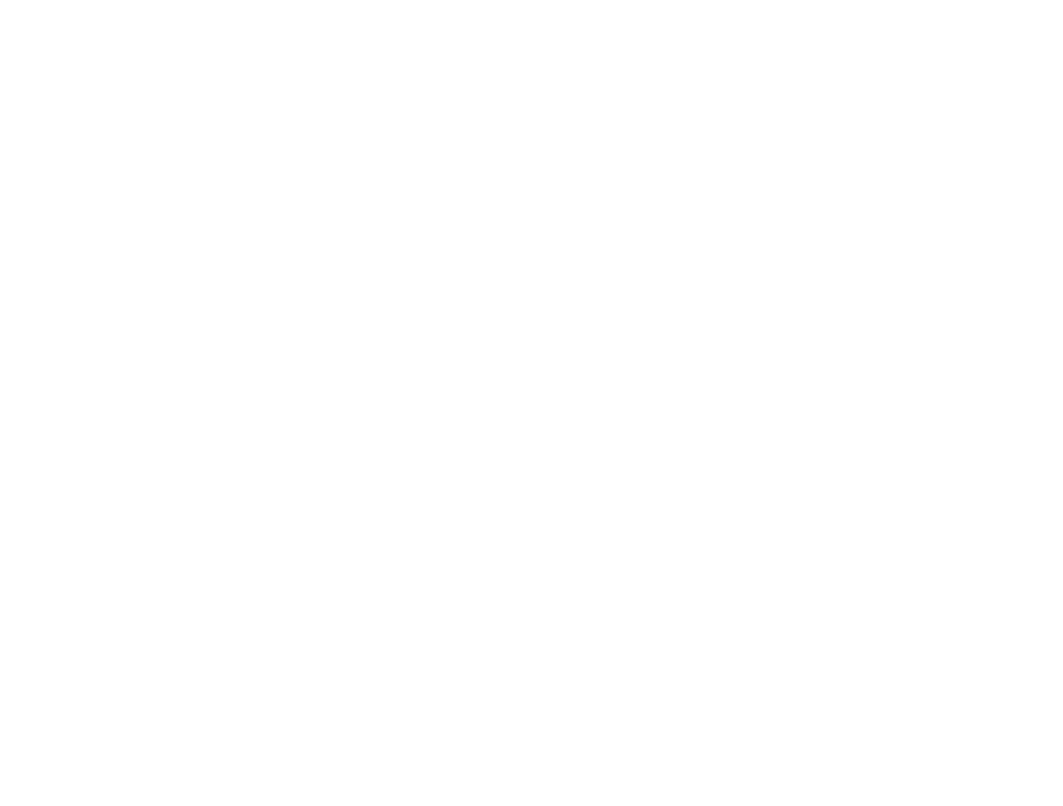
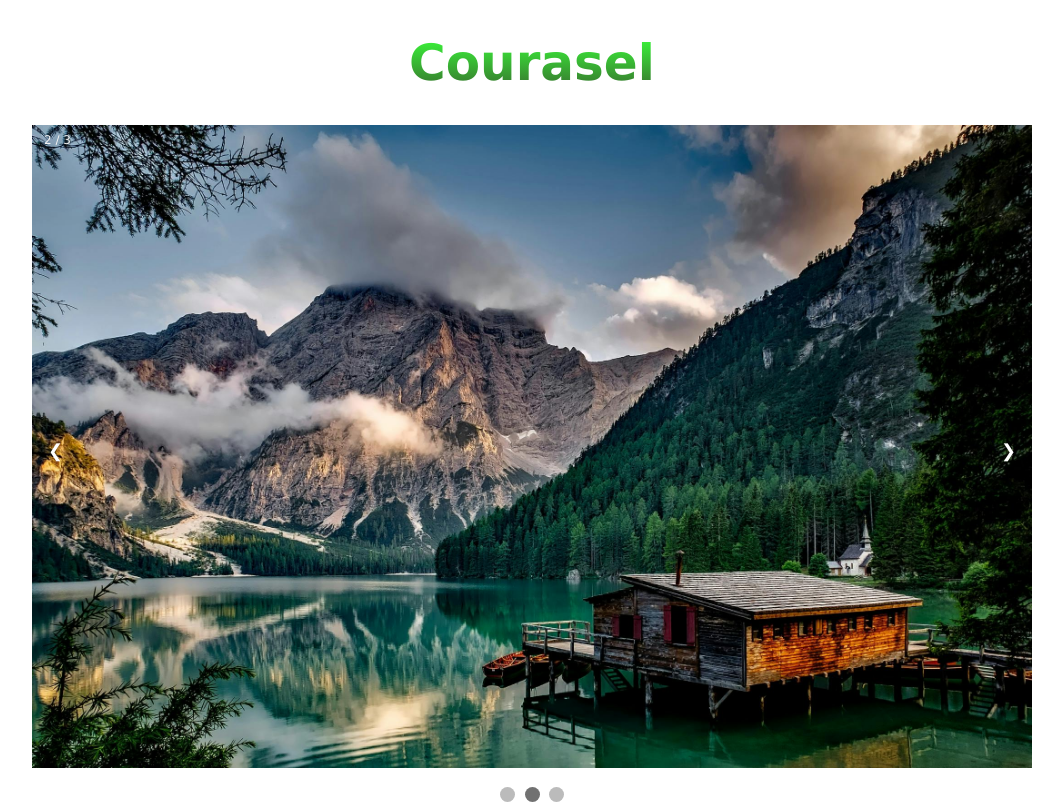
Before and after one commit to Mukesh-01-dev/Carousel, a plain HTML site: page index.html in a window 1280 px wide. Shown: the whole page, without its empty margins (108-1171 px from the left). Drawn offline with Linux system fonts and the light colour scheme.

Commit message:
Project completed

```diff
--- a/index.html
+++ b/index.html
@@ -1,11 +1,38 @@
 <!DOCTYPE html>
-<html lang="en">
-<head>
-    <meta charset="UTF-8">
-    <meta name="viewport" content="width=device-width, initial-scale=1.0">
-    <title>Carousel</title>
-</head>
-<body>
+<html>
+  <link>
+    <meta name="viewport" content="width=device-width, initial-scale=1" />
+    <link rel="stylesheet" href="styles.css"></link>
+  </head>
+  <body>
+    <h1>Courasel</h1>
+    <div class="slideshow-container">
+      <div class="mySlides fade">
+        <div class="numbertext">1 / 3</div>
+        <img src="img1.jpg" style="width: 100%" />
+      </div>
 
-</body>
+      <div class="mySlides fade">
+        <div class="numbertext">2 / 3</div>
+        <img src="img2.jpg" style="width: 100%" />
+      </div>
+
+      <div class="mySlides fade">
+        <div class="numbertext">3 / 3</div>
+        <img src="img3.jpg" style="width: 100%" />
+      </div>
+
+      <a class="prev" onclick="plusSlides(-1)">❮</a>
+      <a class="next" onclick="plusSlides(1)">❯</a>
+    </div>
+    <br />
+
+    <div style="text-align: center">
+      <span class="dot" onclick="currentSlide(1)"></span>
+      <span class="dot" onclick="currentSlide(2)"></span>
+      <span class="dot" onclick="currentSlide(3)"></span>
+    </div>
+
+    <script src="index.js"></script>
+  </body>
 </html>
--- a/index.js
+++ b/index.js
@@ -0,0 +1,48 @@
+let slideIndex = 1;
+let slideshowInterval;
+const delay = 3000;
+
+showSlides(slideIndex);
+startSlideshow();
+
+function plusSlides(n) {
+  clearInterval(slideshowInterval);
+  showSlides(slideIndex += n);
+  if (n < 0) {
+    stopSlideshowTemporarily();
+  } else {
+    startSlideshow();
+  }
+}
+
+function currentSlide(n) {
+  clearInterval(slideshowInterval);
+  showSlides(slideIndex = n);
+  stopSlideshowTemporarily();
+}
+
+function showSlides(n) {
+  let i;
+  let slides = document.getElementsByClassName("mySlides");
+  let dots = document.getElementsByClassName("dot");
+  if (n > slides.length) {slideIndex = 1}
+  if (n < 1) {slideIndex = slides.length}
+  for (i = 0; i < slides.length; i++) {
+    slides[i].style.display = "none";
+  }
+  for (i = 0; i < dots.length; i++) {
+    dots[i].className = dots[i].className.replace(" active", "");
+  }
+  slides[slideIndex-1].style.display = "block";
+  dots[slideIndex-1].className += " active";
+}
+
+function startSlideshow() {
+  slideshowInterval = setInterval(() => {
+    plusSlides(1);
+  }, delay);
+}
+
+function stopSlideshowTemporarily() {
+  setTimeout(startSlideshow, delay);
+}
--- a/styles.css
+++ b/styles.css
@@ -0,0 +1,89 @@
+* {box-sizing: border-box}
+body {font-family: Verdana, sans-serif; margin:0}
+.mySlides {display: none}
+img {vertical-align: middle;}
+
+h1{
+    text-align: center;
+    font-size: 50px;
+    background-image: linear-gradient(rgb(58, 255, 58), rgb(56, 109, 46));
+    color: transparent;
+    background-clip: text;
+}
+
+.slideshow-container {
+  max-width: 1000px;
+  position: relative;
+  margin: auto;
+}
+
+.prev, .next {
+  cursor: pointer;
+  position: absolute;
+  top: 50%;
+  width: auto;
+  padding: 16px;
+  margin-top: -22px;
+  color: white;
+  font-weight: bold;
+  font-size: 18px;
+  transition: 0.6s ease;
+  border-radius: 0 3px 3px 0;
+  user-select: none;
+}
+
+.next {
+  right: 0;
+  border-radius: 3px 0 0 3px;
+}
+
+.prev:hover, .next:hover {
+  background-color: rgba(0,0,0,0.8);
+}
+
+.text {
+  color: #f2f2f2;
+  font-size: 15px;
+  padding: 8px 12px;
+  position: absolute;
+  bottom: 8px;
+  width: 100%;
+  text-align: center;
+}
+
+.numbertext {
+  color: #f2f2f2;
+  font-size: 12px;
+  padding: 8px 12px;
+  position: absolute;
+  top: 0;
+}
+
+.dot {
+  cursor: pointer;
+  height: 15px;
+  width: 15px;
+  margin: 0 2px;
+  background-color: #bbb;
+  border-radius: 50%;
+  display: inline-block;
+  transition: background-color 0.6s ease;
+}
+
+.active, .dot:hover {
+  background-color: #717171;
+}
+
+.fade {
+  animation-name: fade;
+  animation-duration: 1.5s;
+}
+
+@keyframes fade {
+  from {opacity: .4}
+  to {opacity: 1}
+}
+
+@media only screen and (max-width: 300px) {
+  .prev, .next,.text {font-size: 11px}
+}
```
Also changed, not shown: img2.jpg (added), img3.jpg (added), 2 other files.
